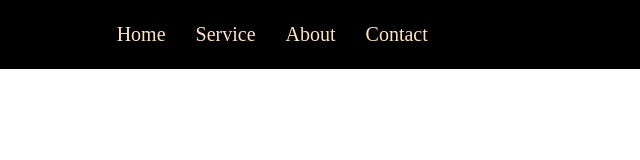
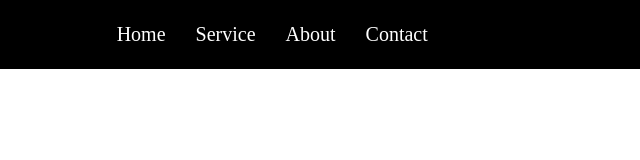
Before and after one commit to Its-Shojib/Digital-Agency, a plain HTML site: page index.html in a window 1280 px wide. Shown: the full height of the page, 640-1280 px from the left. Drawn offline with Linux system fonts and the light colour scheme.

Commit message:
nav added 2

```diff
--- a/style.css
+++ b/style.css
@@ -17,7 +17,7 @@ nav{
 }
 .nav-link a{
     text-decoration: none;
-    color: bisque;
+    color: white;
     padding: 0px 15px;
     font-size: 20px;
 }
```
